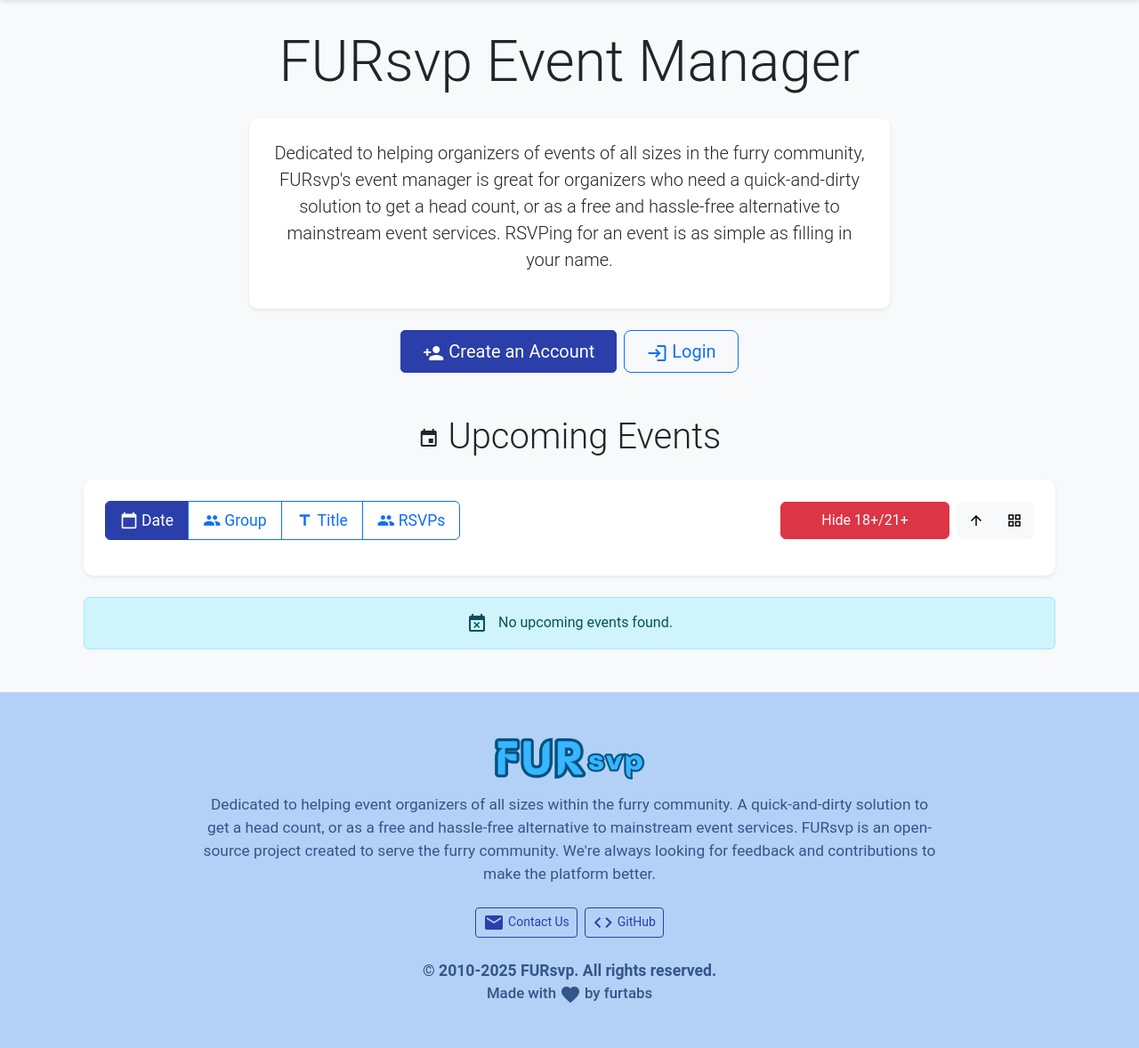
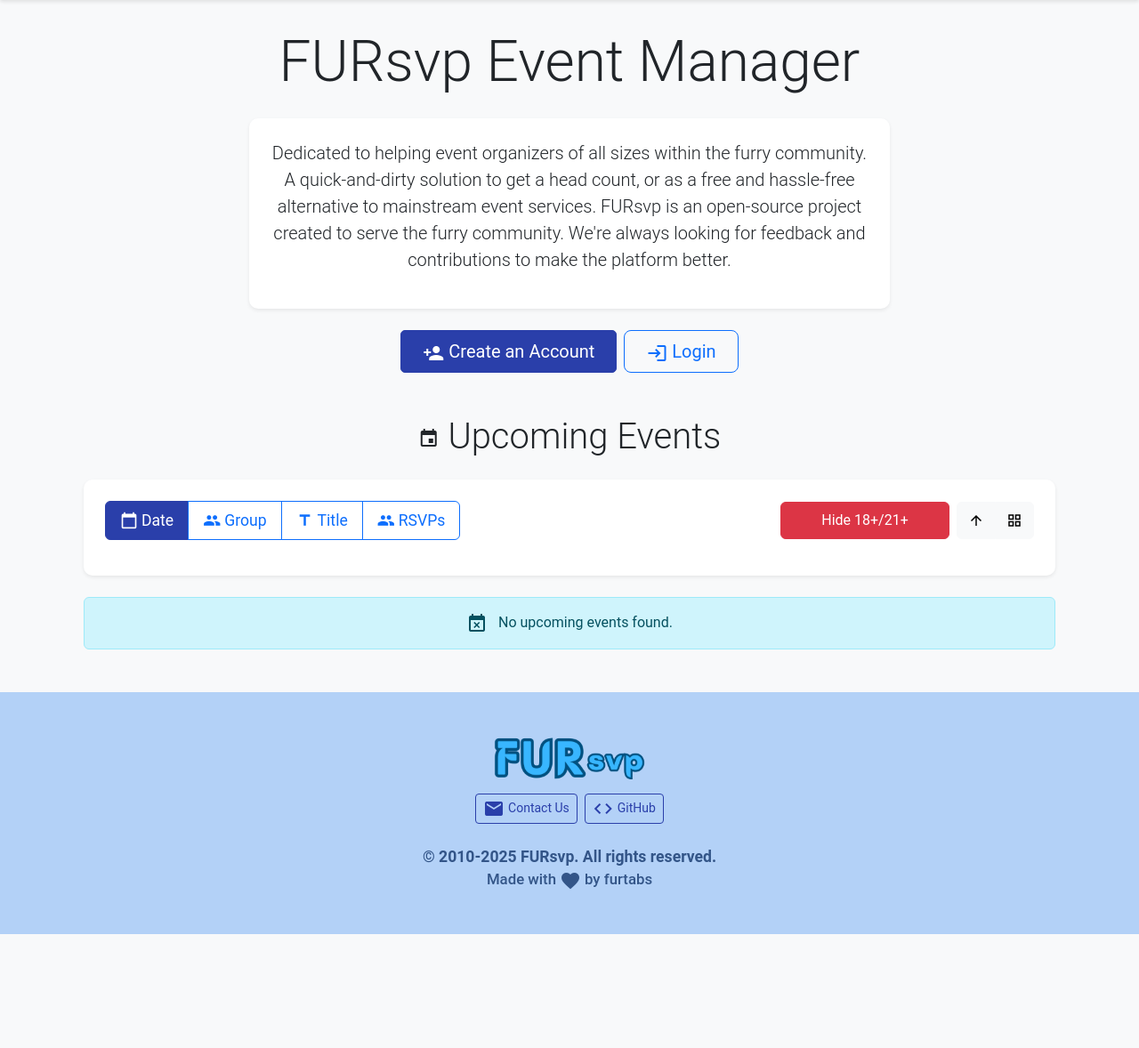
Before and after one commit to RainbowTabitha/FURsvp, a Django app: page /?sort=date&order=asc in a window 1280 px wide. Shown: the part 96-1274 px from the top of the page at 89% size. After the commit the page ends 1146 px from the top, so only its background shows below. Run offline with Django 5.2, Linux system fonts and the light colour scheme; tables that the repository leaves empty hold one stand-in row (values such as "Sample post"); some libraries are stand-ins or nearby versions.

Commit message:
Refactor event templates to improve layout and RSVP functionality
- Removed redundant footer text from base template.
- Added JavaScript to dynamically update RSVP options based on event capacity and waitlist status in event detail template.
- Enhanced home template for better readability and layout consistency.
- Cleaned up HTML structure for improved maintainability.

```diff
--- a/events/templates/events/base.html
+++ b/events/templates/events/base.html
@@ -323,13 +323,6 @@
             {% else %}
             <img src="{% static 'fursvp-logo.png' %}" alt="FURsvp Logo" class="footer-logo">
             {% endif %}
-            <p class="text-muted"
-                style="max-width: 48em; font-size: 1.08rem; margin: 0 auto 1.5rem auto; color: #335588 !important;">
-                Dedicated to helping event organizers of all sizes within the furry community. A quick-and-dirty
-                solution to get a head count, or as a free and hassle-free alternative to mainstream event services.
-                FURsvp is an open-source project created to serve the furry community. We're always looking for feedback
-                and contributions to make the platform better.
-            </p>
             <div class="d-flex gap-2 justify-content-center mb-4">
                 <a href="mailto:info@tabithahanegan.com"
                     class="btn btn-outline-primary btn-sm d-flex align-items-center footer-btn">
--- a/events/templates/events/home.html
+++ b/events/templates/events/home.html
@@ -13,18 +13,27 @@
             <h1 class="display-3 mb-4">FURsvp Event Manager</h1>
             <div class="card shadow-sm mb-4">
                 <div class="card-body p-4">
-                    <p class="lead">Dedicated to helping organizers of events of all sizes in the furry community, FURsvp's event manager is great for organizers who need a quick-and-dirty solution to get a head count, or as a free and hassle-free alternative to mainstream event services. RSVPing for an event is as simple as filling in your name.</p>
+                    <p class="lead"> Dedicated to helping event organizers of all sizes within the furry community. A
+                        quick-and-dirty
+                        solution to get a head count, or as a free and hassle-free alternative to mainstream event
+                        services.
+                        FURsvp is an open-source project created to serve the furry community. We're always looking for
+                        feedback
+                        and contributions to make the platform better.
+                    </p>
                 </div>
             </div>
             <div class="d-grid gap-2 d-sm-flex justify-content-sm-center">
                 {% if user.is_authenticated and user.profile.is_approved_organizer %}
                 <a href="{% url 'create_event' %}" class="btn btn-primary btn-lg px-4 gap-3">
-                    <i class="material-icons" style="vertical-align: middle; line-height: 1;">add_circle</i> Create an Event
+                    <i class="material-icons" style="vertical-align: middle; line-height: 1;">add_circle</i> Create an
+                    Event
                 </a>
                 {% elif user.is_authenticated%}
                 {% else %}
                 <a href="{% url 'register' %}" class="btn btn-primary btn-lg px-4 gap-3">
-                    <i class="material-icons" style="vertical-align: middle; line-height: 1;">person_add</i> Create an Account
+                    <i class="material-icons" style="vertical-align: middle; line-height: 1;">person_add</i> Create an
+                    Account
                 </a>
                 <a href="{% url 'login' %}" class="btn btn-outline-primary btn-lg px-4">
                     <i class="material-icons" style="vertical-align: middle; line-height: 1;">login</i> Login
@@ -45,33 +54,42 @@
                 <div class="col-12 col-md-auto mb-3 mb-md-0 d-flex flex-wrap justify-content-center">
                     <div class="btn-group" role="group">
                         <a href="?sort=date&order={{ current_order }}"
-                           class="btn {% if current_sort == 'date' %}btn-primary text-white{% else %}btn-outline-primary{% endif %} d-flex align-items-center justify-content-center rounded-start" style="padding: .5rem 1rem; font-size: 1.1rem;">
+                            class="btn {% if current_sort == 'date' %}btn-primary text-white{% else %}btn-outline-primary{% endif %} d-flex align-items-center justify-content-center rounded-start"
+                            style="padding: .5rem 1rem; font-size: 1.1rem;">
                             <i class="material-icons me-1 align-middle" style="font-size: 20px;">calendar_today</i> Date
                         </a>
                         <a href="?sort=group&order={{ current_order }}"
-                           class="btn {% if current_sort == 'group' %}btn-primary text-white{% else %}btn-outline-primary{% endif %} d-flex align-items-center justify-content-center" style="padding: .5rem 1rem; font-size: 1.1rem;">
+                            class="btn {% if current_sort == 'group' %}btn-primary text-white{% else %}btn-outline-primary{% endif %} d-flex align-items-center justify-content-center"
+                            style="padding: .5rem 1rem; font-size: 1.1rem;">
                             <i class="material-icons me-1 align-middle" style="font-size: 20px;">group</i> Group
                         </a>
                         <a href="?sort=title&order={{ current_order }}"
-                           class="btn {% if current_sort == 'title' %}btn-primary text-white{% else %}btn-outline-primary{% endif %} d-flex align-items-center justify-content-center" style="padding: .5rem 1rem; font-size: 1.1rem;">
+                            class="btn {% if current_sort == 'title' %}btn-primary text-white{% else %}btn-outline-primary{% endif %} d-flex align-items-center justify-content-center"
+                            style="padding: .5rem 1rem; font-size: 1.1rem;">
                             <i class="material-icons me-1 align-middle" style="font-size: 20px;">title</i> Title
                         </a>
                         <a href="?sort=rsvps&order={{ current_order }}"
-                           class="btn {% if current_sort == 'rsvps' %}btn-primary text-white{% else %}btn-outline-primary{% endif %} d-flex align-items-center justify-content-center rounded-end" style="padding: .5rem 1rem; font-size: 1.1rem;">
+                            class="btn {% if current_sort == 'rsvps' %}btn-primary text-white{% else %}btn-outline-primary{% endif %} d-flex align-items-center justify-content-center rounded-end"
+                            style="padding: .5rem 1rem; font-size: 1.1rem;">
                             <i class="material-icons me-1 align-middle" style="font-size: 20px;">people</i> RSVPs
                         </a>
                     </div>
                 </div>
                 <div class="col-12 col-md-auto d-flex gap-2 flex-wrap justify-content-center">
-                    <button type="button" id="toggleAdultEvents" class="btn btn-danger flex-shrink-0" style="width: 190px; min-width: 190px; max-width: 190px; padding: .5rem 1rem; white-space: nowrap;">
+                    <button type="button" id="toggleAdultEvents" class="btn btn-danger flex-shrink-0"
+                        style="width: 190px; min-width: 190px; max-width: 190px; padding: .5rem 1rem; white-space: nowrap;">
                         Hide 18+/21+
                     </button>
                     <div class="btn-group" role="group">
-                        <a href="?sort={{ current_sort }}&order={% if current_order == 'asc' %}desc{% else %}asc{% endif %}" class="btn btn-light d-flex align-items-center justify-content-center" style="padding: .375rem .75rem;">
-                            <i class="material-icons" style="font-size: 18px; line-height: 1;">{% if current_order == 'desc' %}arrow_downward{% else %}arrow_upward{% endif %}</i>
+                        <a href="?sort={{ current_sort }}&order={% if current_order == 'asc' %}desc{% else %}asc{% endif %}"
+                            class="btn btn-light d-flex align-items-center justify-content-center"
+                            style="padding: .375rem .75rem;">
+                            <i class="material-icons"
+                                style="font-size: 18px; line-height: 1;">{% if current_order == 'desc' %}arrow_downward{% else %}arrow_upward{% endif %}</i>
                             <span class="visually-hidden">Order: </span>
                         </a>
-                        <button type="button" class="btn btn-light d-flex align-items-center justify-content-center" id="viewToggle">
+                        <button type="button" class="btn btn-light d-flex align-items-center justify-content-center"
+                            id="viewToggle">
                             <i class="material-icons align-middle" style="font-size: 18px;">grid_view</i>
                             <span class="visually-hidden">Toggle View</span>
                         </button>
@@ -91,7 +109,11 @@
                             <h5 class="card-title text-primary mb-1">
                                 {{ event.title }}
                             </h5>
-                            <small class="text-muted d-block"><i class="material-icons me-1 align-middle" style="font-size: 18px;">calendar_today</i> {{ event.date }}{% if event.start_time %} at {{ event.start_time|time:"P" }}{% endif %}{% if event.end_time %} - {{ event.end_time|time:"P" }}{% endif %}</small>
+                            <small class="text-muted d-block"><i class="material-icons me-1 align-middle"
+                                    style="font-size: 18px;">calendar_today</i>
+                                {{ event.date }}{% if event.start_time %} at
+                                {{ event.start_time|time:"P" }}{% endif %}{% if event.end_time %} -
+                                {{ event.end_time|time:"P" }}{% endif %}</small>
                         </div>
                         <div>
                             {% if event.age_restriction == 'mature' %}
@@ -145,7 +167,11 @@
                     <div class="d-flex align-items-start mb-2">
                         <div>
                             <h5 class="mb-1 text-primary">{{ event.title }}</h5>
-                            <small class="text-muted d-block"><i class="material-icons me-1 align-middle" style="font-size: 18px;">calendar_today</i> {{ event.date }}{% if event.start_time %} at {{ event.start_time|time:"P" }}{% endif %}{% if event.end_time %} - {{ event.end_time|time:"P" }}{% endif %}</small>
+                            <small class="text-muted d-block"><i class="material-icons me-1 align-middle"
+                                    style="font-size: 18px;">calendar_today</i>
+                                {{ event.date }}{% if event.start_time %} at
+                                {{ event.start_time|time:"P" }}{% endif %}{% if event.end_time %} -
+                                {{ event.end_time|time:"P" }}{% endif %}</small>
                         </div>
 
                     </div>
@@ -209,7 +235,7 @@
 
 {% block extra_js %}
 <script>
-document.addEventListener('DOMContentLoaded', function() {
+    document.addEventListener('DOMContentLoaded', function () {
         const viewToggle = document.getElementById('viewToggle');
         const eventsGrid = document.getElementById('eventsGrid');
         const eventsList = document.getElementById('eventsList');
@@ -300,14 +326,14 @@ document.addEventListener('DOMContentLoaded', function() {
             }
         }
 
-    viewToggle.addEventListener('click', function() {
+        viewToggle.addEventListener('click', function () {
             isListView = !isListView;
             localStorage.setItem('eventViewPreference', isListView ? 'list' : 'grid');
             updateView();
             filterAdultEvents();
         });
 
-    toggleAdult.addEventListener('click', function() {
+        toggleAdult.addEventListener('click', function () {
             showAdult = !showAdult;
             localStorage.setItem('showAdultEvents', showAdult);
             updateToggleButton();
```
Also changed, not shown: events/templates/events/event_detail.html (+24 -0 lines). Lines whose indentation alone changed are shown as unchanged.
